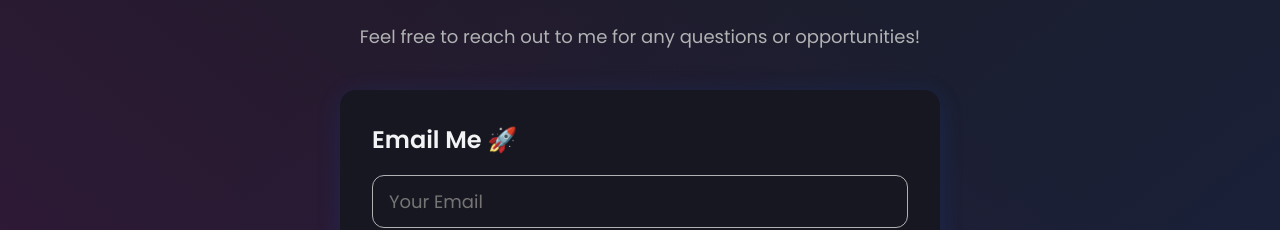
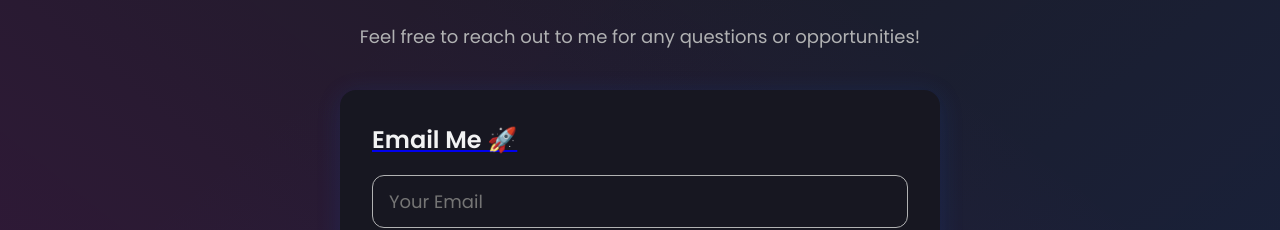
Before and after one commit to DeeprajGawand/Portfolio-website, a React (Create React App) app: page / in a window 1280 px wide. Shown: the part 7060-7290 px from the top of the page. Built offline with nearby package versions, Linux system fonts and the light colour scheme.

Commit message:
changes in contact done

```diff
--- a/src/components/Contact/index.js
+++ b/src/components/Contact/index.js
@@ -3,6 +3,7 @@ import styled from 'styled-components'
 import { useRef } from 'react';
 import emailjs from '@emailjs/browser';
 import { Snackbar } from '@mui/material';
+import { Link } from 'react-router-dom';
 
 
 const Container = styled.div`
@@ -146,7 +147,10 @@ const Contact = () => {
           <Title>Contact</Title>
           <Desc>Feel free to reach out to me for any questions or opportunities!</Desc>
           <ContactForm ref={form} onSubmit={handleSubmit}>
-            <ContactTitle>Email Me 🚀</ContactTitle>
+            <Link to="mailto:deeprajgawand@gmail.com">
+            <ContactTitle >Email Me 🚀</ContactTitle>
+            </Link>
+
             <ContactInput placeholder="Your Email" name="from_email" />
             <ContactInput placeholder="Your Name" name="from_name" />
             <ContactInput placeholder="Subject" name="subject" />
```
